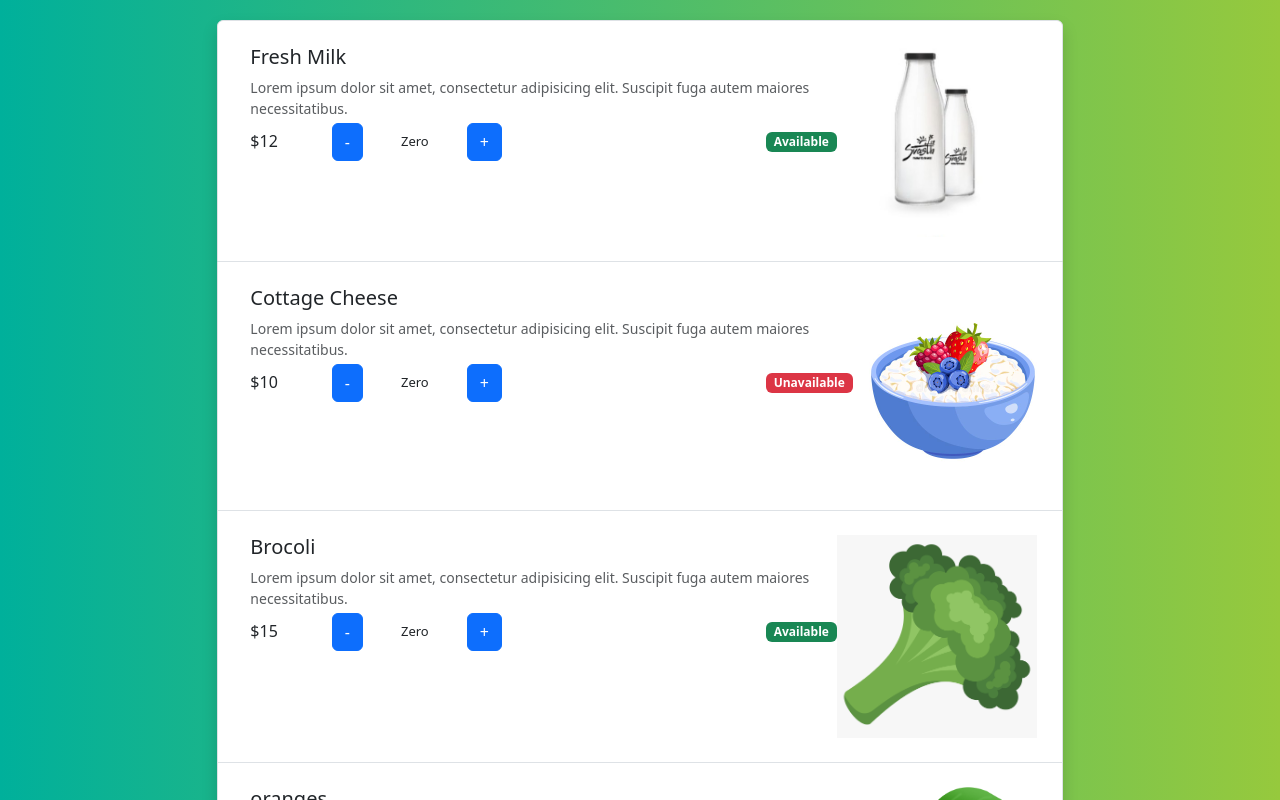
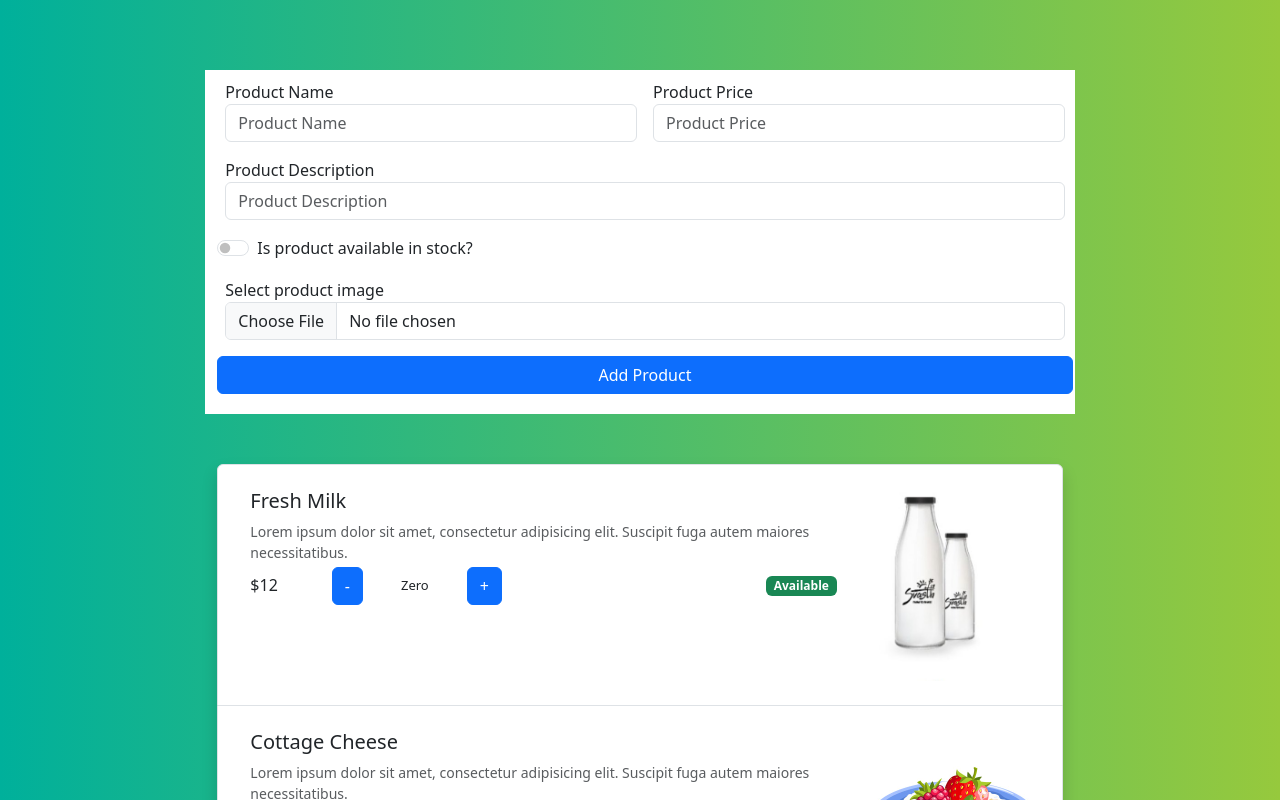
Before and after one commit to ShivaBollam07/ReactJS-ProAcademy, a React (Vite) app: page / in a window 1280 px wide. Shown: the top 800 px of the page. Built offline with nearby package versions, Linux system fonts and the light colour scheme.

Commit message:
updated app

```diff
--- a/src/App.jsx
+++ b/src/App.jsx
@@ -1,106 +1,12 @@
 import './App.css'
-import Products from './Components/Product'
-import image1 from './assets/fresh-milk.png'
-import image2 from './assets/cottage-cheese.png'
-import image3 from './assets/brocoli.png'
-import image4 from './assets/oranges.png'
-import image5 from './assets/olive-oil.png'
-
-
-let products = [
-  {
-    pID: 1,
-    pName: 'Fresh Milk',
-    desc: 'Lorem ipsum dolor sit amet, consectetur adipisicing elit. Suscipit fuga autem maiores necessitatibus.',
-    isAvailable: true,
-    image: image1,
-    price: 12
-  },
-  {
-    pID: 2,
-    pName: 'Cottage Cheese',
-    desc: 'Lorem ipsum dolor sit amet, consectetur adipisicing elit. Suscipit fuga autem maiores necessitatibus.',
-    isAvailable: false,
-    image: image2,
-    price: 10
-  },
-  {
-    pID: 3,
-    pName: 'Brocoli',
-    desc: 'Lorem ipsum dolor sit amet, consectetur adipisicing elit. Suscipit fuga autem maiores necessitatibus.',
-    isAvailable: true,
-    image: image3,
-    price: 15
-  },
-  {
-    pID: 4,
-    pName: 'oranges',
-    desc: 'Lorem ipsum dolor sit amet, consectetur adipisicing elit. Suscipit fuga autem maiores necessitatibus.',
-    isAvailable: true,
-    image: image4,
-    price: 20
-  },
-  {
-    pID: 5,
-    pName: 'Olive oil',
-    desc: 'Lorem ipsum dolor sit amet, consectetur adipisicing elit. Suscipit fuga autem maiores necessitatibus.',
-    isAvailable: false,
-    image: image5,
-    price: 14
-  }
-]
-
+import ProductList from './Components/ProductList/ProductList'
+import CreateProduct from './Components/CreateProduct/CreateProduct'
 
 function App() {
   return (
-    <div className='row'>
-      <div className='col-lg-8 mx-auto'>
-      <ul className="list-group shadow">
-
-        <Products
-          id = {products[0].pID}
-          name = {products[0].pName}
-          desc = {products[0].desc}
-          isAvailable = {products[0].isAvailable}
-          image = {products[0].image}
-          price = {products[0].price}
-         ></Products>
-        <Products
-          id = {products[1].pID}
-          name = {products[1].pName}
-          desc = {products[1].desc}
-          isAvailable = {products[1].isAvailable}
-          image = {products[1].image}
-          price = {products[1].price}
-          ></Products>
-        <Products
-          id = {products[2].pID}
-          name = {products[2].pName}
-          desc = {products[2].desc}
-          isAvailable = {products[2].isAvailable}
-          image = {products[2].image}
-          price = {products[2].price}
-          ></Products>
-        <Products
-          id = {products[3].pID}
-          name = {products[3].pName}
-          desc = {products[3].desc}
-          isAvailable = {products[3].isAvailable}
-          image = {products[3].image}
-          price = {products[3].price}
-          ></Products>
-        <Products
-          id = {products[4].pID}
-          name = {products[4].pName}
-          desc = {products[4].desc}
-          isAvailable = {products[4].isAvailable}
-          image = {products[4].image}
-          price = {products[4].price}
-          ></
-        Products>
-      </ul>
-
-      </div>
+    <div>
+      <CreateProduct />
+      <ProductList />
     </div>
   )
 }
--- /dev/null
+++ b/src/Components/CreateProduct/CreateProduct.jsx
@@ -0,0 +1,17 @@
+import ProductForm from "./ProductForm"
+
+function CreateProduct() {
+    return (
+        <div className="row">
+            <div className="col-lg-8 mx-auto"
+            style={{marginTop: '50px', marginBottom: '50px', backgroundColor: 'white', padding : '10px 10px 20px 20px'}}>
+
+                <form>
+                    <ProductForm />
+                </form>
+            </div>
+        </div>
+    )
+}
+
+export default CreateProduct
--- /dev/null
+++ b/src/Components/CreateProduct/ProductForm.jsx
@@ -0,0 +1,44 @@
+function ProductForm(){
+    return(
+        <div className="row g-3">
+        <div className="col-md-6">
+            <label for="name">Product Name</label>
+            <input type="text"
+                    className="form-control"
+                    id="name"
+                    placeholder="Product Name" />
+        </div>
+        <div className="col-md-6">
+            <label for="price">Product Price</label>
+            <input type="number"
+                    min="0.01" step="0.01"
+                    className="form-control"
+                    id="price"
+                    placeholder="Product Price" />
+        </div>
+
+        <div className="form-group">
+            <label for="description">Product Description</label>
+            <input type="text"
+                    className="form-control"
+                    id="description"
+                    placeholder="Product Description" />
+        </div>
+
+        <div class="form-check form-switch">
+            <input class="form-check-input" type="checkbox" role="switch" id="isAvailable" />
+            <label class="form-check-label" for="isAvailable">Is product available in stock?</label>
+        </div>
+
+        <div className="form-group">
+            <label for="select-image">Select product image</label>
+            <input type="file" className="form-control" id="select-image" />
+        </div>
+
+
+        <button type="submit" className="btn btn-primary">Add Product</button>
+    </div>
+    )
+}
+
+export default ProductForm;
--- a/src/Components/ProductDetails.jsx
+++ b/src/Components/ProductList/ProductDetails.jsx
@@ -31,8 +31,6 @@
     }
 
 
-
-
     return (
         <div
             //   onMouseEnter={buttonHoverHandler}
--- /dev/null
+++ b/src/Components/ProductList/ProductList.jsx
@@ -0,0 +1,104 @@
+import Products from './Products';
+import image1 from '../../assets/fresh-milk.png'
+import image2 from '../../assets/cottage-cheese.png'
+import image3 from '../../assets/brocoli.png'
+import image4 from '../../assets/oranges.png'
+import image5 from '../../assets/olive-oil.png'
+
+let products = [
+    {
+      pID: 1,
+      pName: 'Fresh Milk',
+      desc: 'Lorem ipsum dolor sit amet, consectetur adipisicing elit. Suscipit fuga autem maiores necessitatibus.',
+      isAvailable: true,
+      image: image1,
+      price: 12
+    },
+    {
+      pID: 2,
+      pName: 'Cottage Cheese',
+      desc: 'Lorem ipsum dolor sit amet, consectetur adipisicing elit. Suscipit fuga autem maiores necessitatibus.',
+      isAvailable: false,
+      image: image2,
+      price: 10
+    },
+    {
+      pID: 3,
+      pName: 'Brocoli',
+      desc: 'Lorem ipsum dolor sit amet, consectetur adipisicing elit. Suscipit fuga autem maiores necessitatibus.',
+      isAvailable: true,
+      image: image3,
+      price: 15
+    },
+    {
+      pID: 4,
+      pName: 'oranges',
+      desc: 'Lorem ipsum dolor sit amet, consectetur adipisicing elit. Suscipit fuga autem maiores necessitatibus.',
+      isAvailable: true,
+      image: image4,
+      price: 20
+    },
+    {
+      pID: 5,
+      pName: 'Olive oil',
+      desc: 'Lorem ipsum dolor sit amet, consectetur adipisicing elit. Suscipit fuga autem maiores necessitatibus.',
+      isAvailable: false,
+      image: image5,
+      price: 14
+    }
+  ]
+function ProductList() {
+    return (
+        <div className='row'>
+            <div className='col-lg-8 mx-auto'>
+                <ul className="list-group shadow">
+
+                    <Products
+                        id={products[0].pID}
+                        name={products[0].pName}
+                        desc={products[0].desc}
+                        isAvailable={products[0].isAvailable}
+                        image={products[0].image}
+                        price={products[0].price}
+                    ></Products>
+                    <Products
+                        id={products[1].pID}
+                        name={products[1].pName}
+                        desc={products[1].desc}
+                        isAvailable={products[1].isAvailable}
+                        image={products[1].image}
+                        price={products[1].price}
+                    ></Products>
+                    <Products
+                        id={products[2].pID}
+                        name={products[2].pName}
+                        desc={products[2].desc}
+                        isAvailable={products[2].isAvailable}
+                        image={products[2].image}
+                        price={products[2].price}
+                    ></Products>
+                    <Products
+                        id={products[3].pID}
+                        name={products[3].pName}
+                        desc={products[3].desc}
+                        isAvailable={products[3].isAvailable}
+                        image={products[3].image}
+                        price={products[3].price}
+                    ></Products>
+                    <Products
+                        id={products[4].pID}
+                        name={products[4].pName}
+                        desc={products[4].desc}
+                        isAvailable={products[4].isAvailable}
+                        image={products[4].image}
+                        price={products[4].price}
+                    ></
+                    Products>
+                </ul>
+
+            </div>
+        </div>
+    )
+}
+
+export default ProductList;
```
Also changed, not shown: src/Components/ProductList/Button.jsx (renamed from src/Components/Button.jsx), src/Components/ProductList/Products.jsx (renamed from src/Components/Product.jsx).
